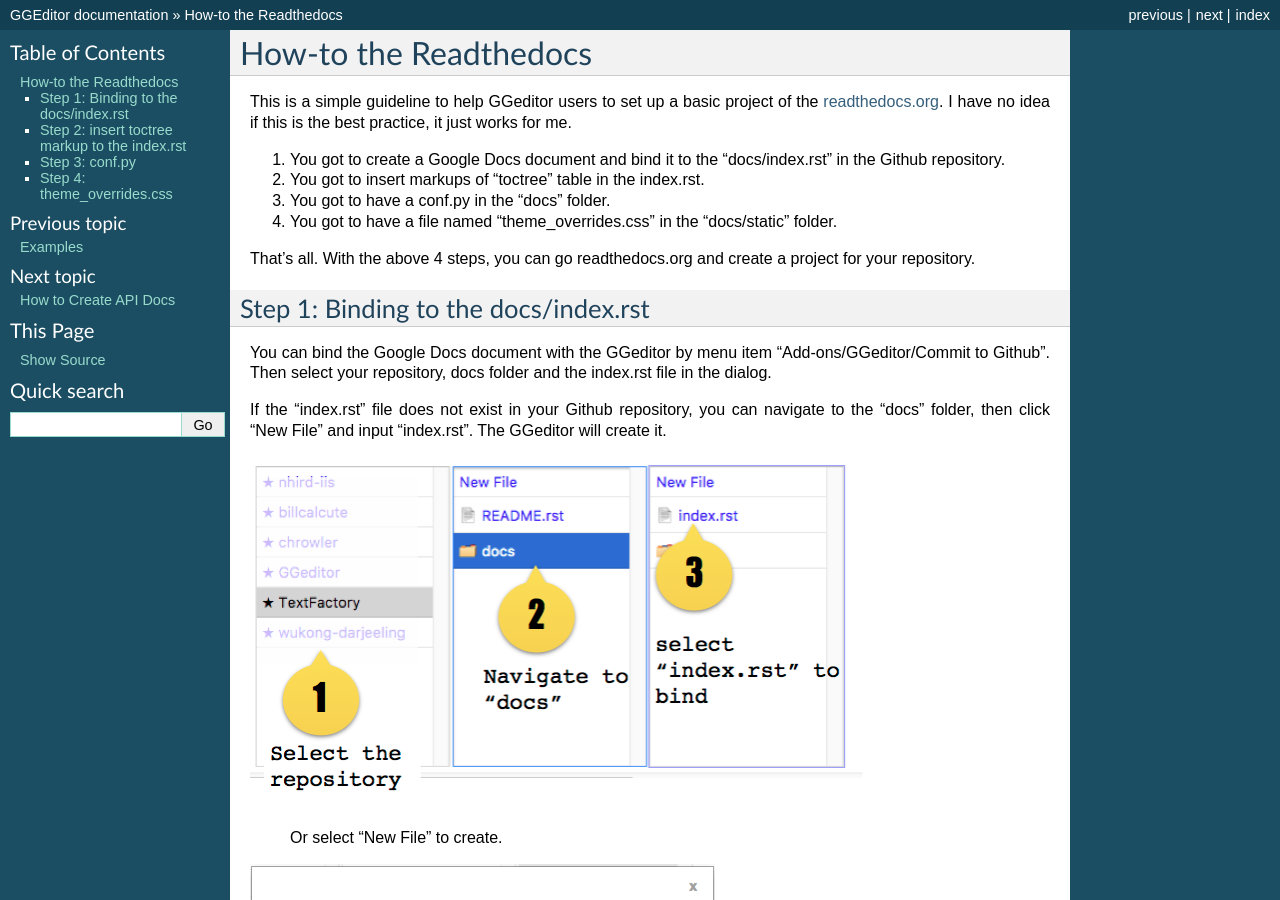
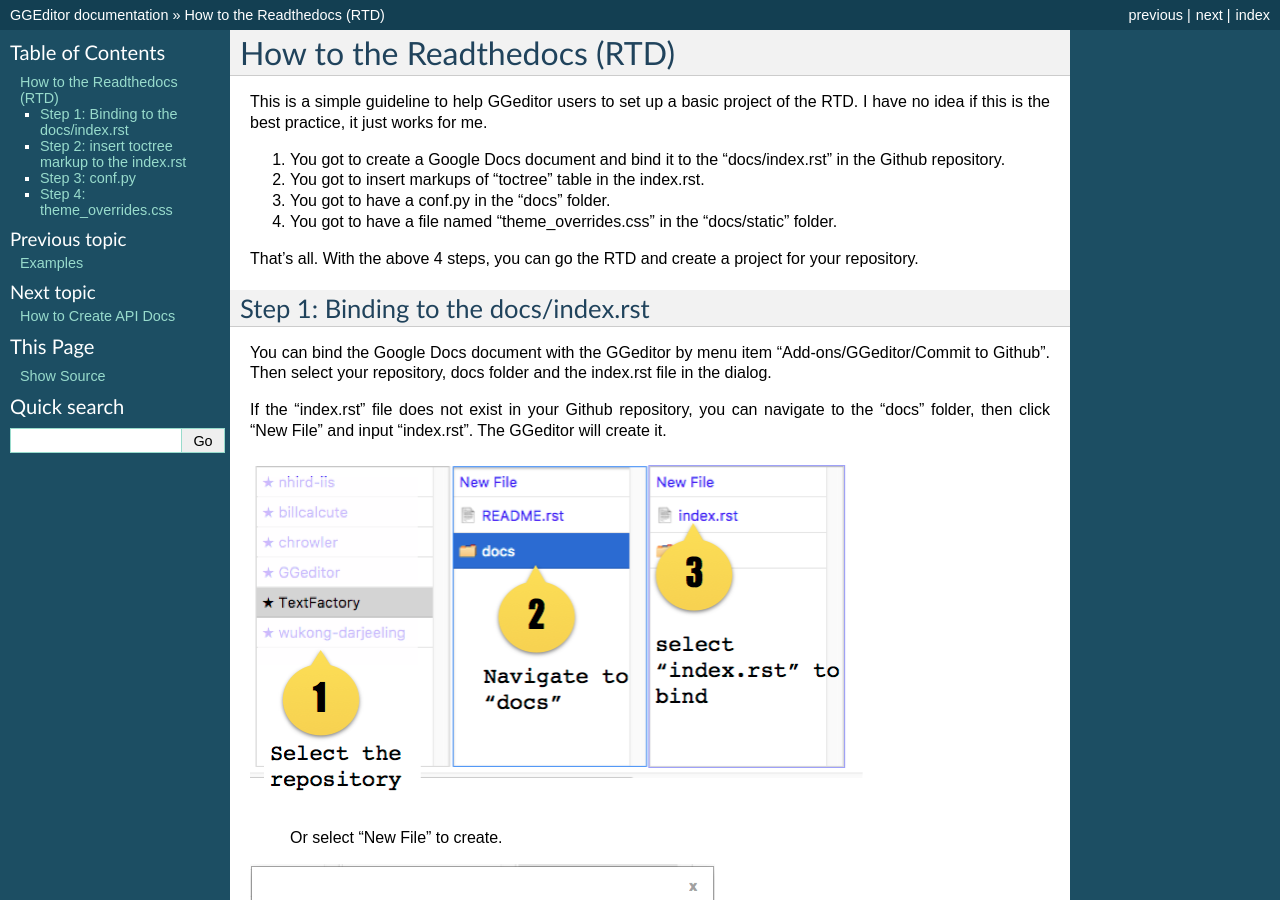
Before and after one commit to iapyeh/GGeditor, a Sphinx documentation site: the page built from docs/how2Readthedocs.rst, in a window 1280 px wide and 900 px high. Built offline with Sphinx 7.4.7, drawn with Linux system fonts in a browser that asks for light colours; pages that are not in the unit, such as notebooks, are missing from menus; some of the changed text lies outside the part shown.

Commit message:
Google Docs reST Editor@2016-12-1 17:6:5

```diff
--- a/docs/how2Readthedocs.rst
+++ b/docs/how2Readthedocs.rst
@@ -1,17 +1,17 @@
 
-.. _h7f551d34286643173b507b745668a4f:
+.. _h5d65792d7c3a8577b1553f3f4f58:
 
-How-to the Readthedocs
-**********************
+How to the Readthedocs (RTD)
+****************************
 
-This is a simple guideline to help GGeditor users to set up a basic project of the \ |LINK1|\ . I have no idea if this is the best practice, it just works for me.
+This is a simple guideline to help GGeditor users to set up a basic project of the RTD. I have no idea if this is the best practice, it just works for me.
 
 #. You got to create a Google Docs document and bind it to the “docs/index.rst” in the Github repository.
 #. You got to insert markups of “toctree” table in the index.rst.
 #. You got to have a conf.py in the “docs” folder.
 #. You got to have a file named “theme_overrides.css” in the “docs/static” folder.
 
-That’s all. With the above 4 steps, you can go readthedocs.org  and create a project for your repository.
+That’s all. With the above 4 steps, you can go the RTD and create a project for your repository.
 
 .. _h467c3456c435f3c292f45222c3d4910:
 
@@ -37,7 +37,7 @@
 Step 2: insert toctree markup to the index.rst
 ==============================================
 
-The index.rst is the homepage of your project in the readthedocs.org. You can put anything you want. But you should not miss the awesome feature - the sidebar of “table of contents” for your documentation. Just simply do this in the GGeditor markup panel:
+The index.rst is the homepage of your project in the RTD. You can put anything you want. But you should not miss the awesome feature - the sidebar of “table of contents” for your documentation. Just simply do this in the GGeditor markup panel:
 
 #. Insert a “Table of Contents” from the “GGeditor Markup Panel / Markup / Directives”
 
@@ -128,19 +128,15 @@
 
 Because the standard theme set the white-space to be “no-wrap” for table cell undesirable for the converted table of the GGeditor.
 
-You can reference \ |LINK3|\  for example.
+You can reference \ |LINK2|\  for example.
 
 
 
 .. |LINK1| raw:: html
 
-    <a href="https://readthedocs.org" target="_blank">readthedocs.org</a>
+    <a href="http://www.sphinx-doc.org/en/1.4.8/config.html#options-for-html-output" target="_blank">this document</a>
 
 .. |LINK2| raw:: html
-
-    <a href="http://www.sphinx-doc.org/en/1.4.8/config.html#options-for-html-output" target="_blank">this document</a>
-
-.. |LINK3| raw:: html
 
     <a href="https://docs.google.com/document/d/13b5dr8TZoTC5IJZeoiDt066b6mwq67yHqcl4TYUFnk0/edit?usp=sharing" target="_blank">the index.rst of the GGeditor</a>
 
```
Also changed, not shown: other parts of docs/how2Readthedocs.rst (+1 -1 lines).
